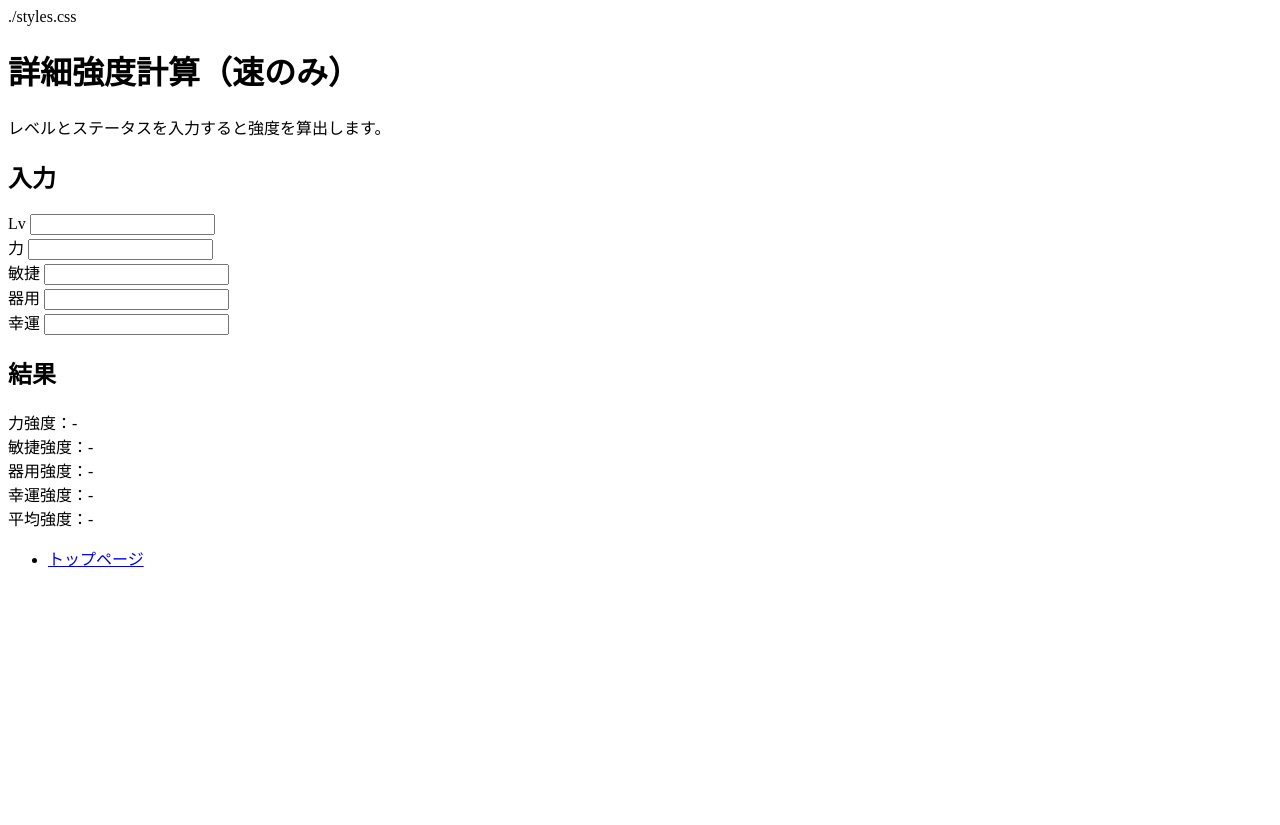
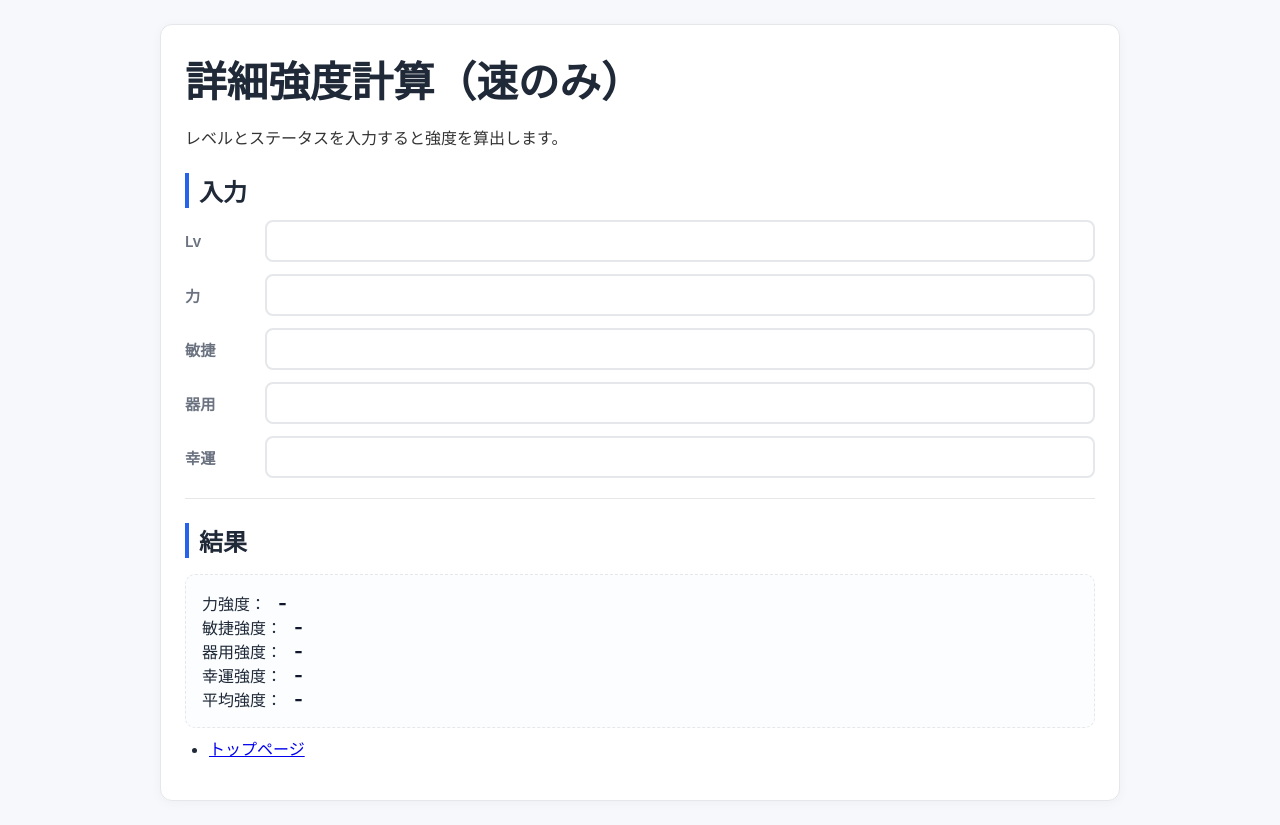
Before and after one commit to uppooooo/mm, a plain HTML site: page strengthdetails.html in a window 1280 px wide. Before the commit the page ends 800 px from the top, so only its background shows below. Drawn offline with Linux system fonts and the light colour scheme.

Commit message:
Update strengthdetails.html

```diff
--- a/strengthdetails.html
+++ b/strengthdetails.html
@@ -2,9 +2,10 @@
 <html lang="ja">
 <head>
   <meta charset="utf-8">
+  <meta name="robots" content="noindex,nofollow,noarchive">
   <meta name="viewport" content="width=device-width, initial-scale=1">
   <title>詳細強度計算</title>
-  ./styles.css
+  <link rel="stylesheet" href="./styles.css">
 </head>
 
 <body>
```
